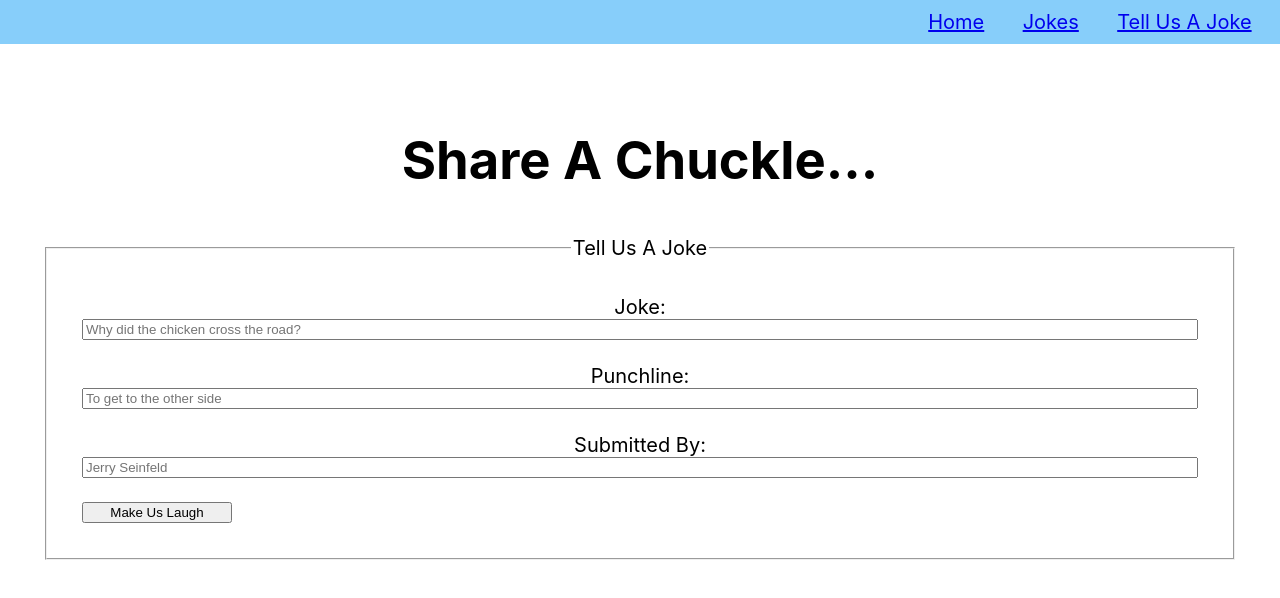
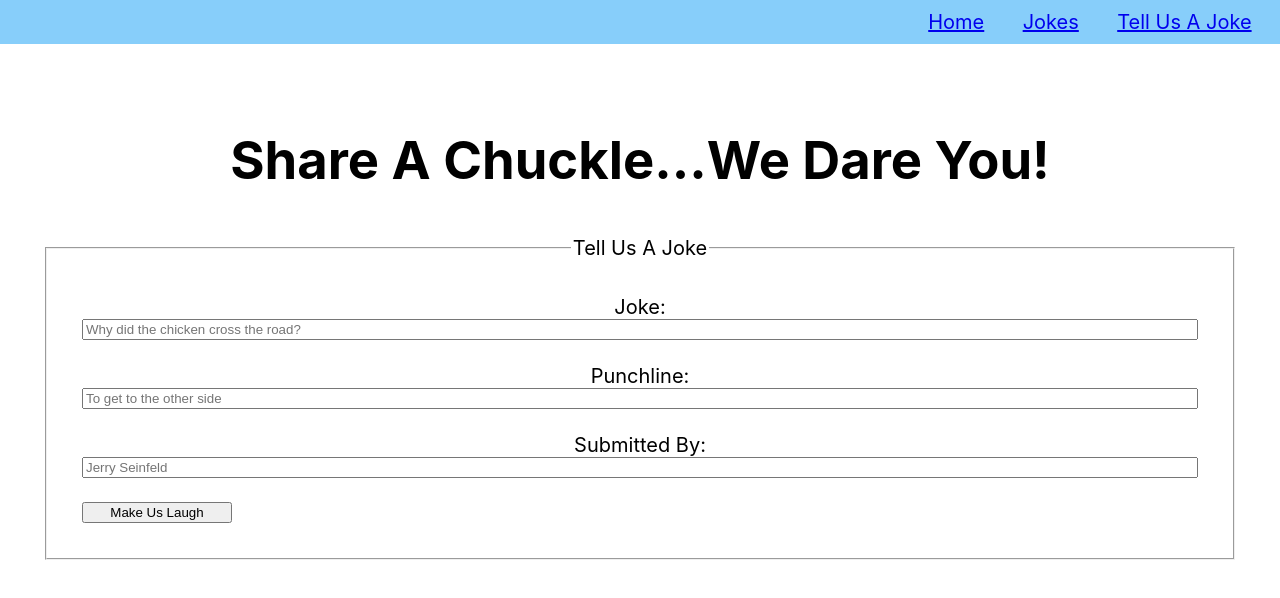
Before and after one commit to CaitlinGreer/chuckles-app, a React (Create React App) app: page /add-joke in a window 1280 px wide. Shown: the top 598 px of the page. Built offline with nearby package versions, Linux system fonts and the light colour scheme.

Commit message:
heading change

```diff
--- a/src/AddJoke/AddJoke.js
+++ b/src/AddJoke/AddJoke.js
@@ -7,7 +7,7 @@ class AddJoke extends Component {
         return (
             <div className='form-page-container'>
                 <div className='form-heading'>
-                    <h2>Share A Chuckle...</h2>
+                    <h2>Share A Chuckle...We Dare You!</h2>
                 </div>
                 <form>
                     <fieldset className='add-joke-fieldset'>
```
